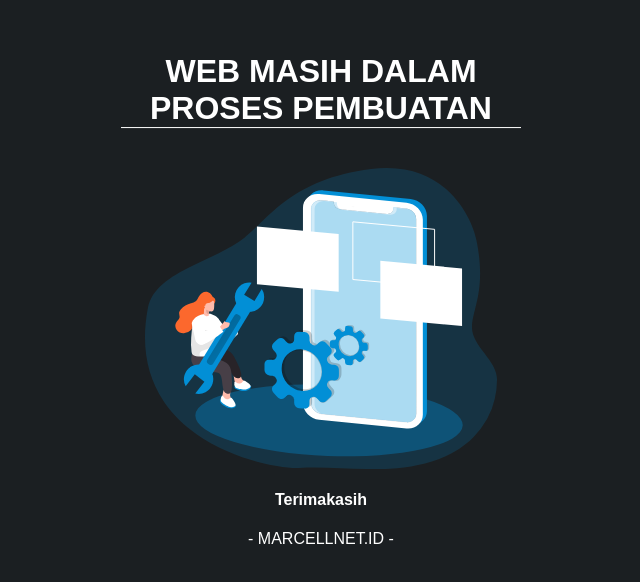
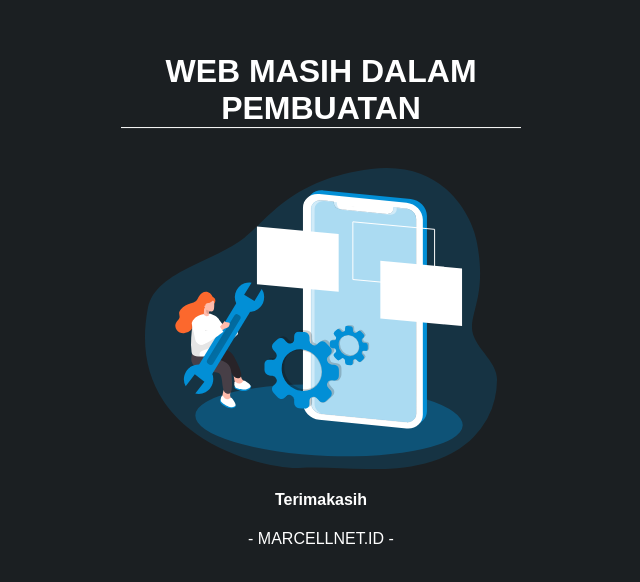
Before and after one commit to marcellnet/marcellnet.github.io, a plain HTML site: page index.html in a window 1280 px wide. Shown: the part 110-692 px from the top of the page, without its empty margins (319-959 px from the left). Drawn offline with Linux system fonts and the light colour scheme.

Commit message:
Update index.html

```diff
--- a/index.html
+++ b/index.html
@@ -10,7 +10,7 @@
 <body>
     <div class="ld">
         <div class="row">
-            <div class="title"><h1>WEB MASIH DALAM PROSES PEMBUATAN</h1></div><br/>
+            <div class="title"><h1>WEB MASIH DALAM PEMBUATAN</h1></div><br/>
             <img class="img" src="./maintenance.svg" alt="Server Down">
             <div class="title"><h4>Terimakasih</h4>- MARCELLNET.ID -</div>
         </div>
```
